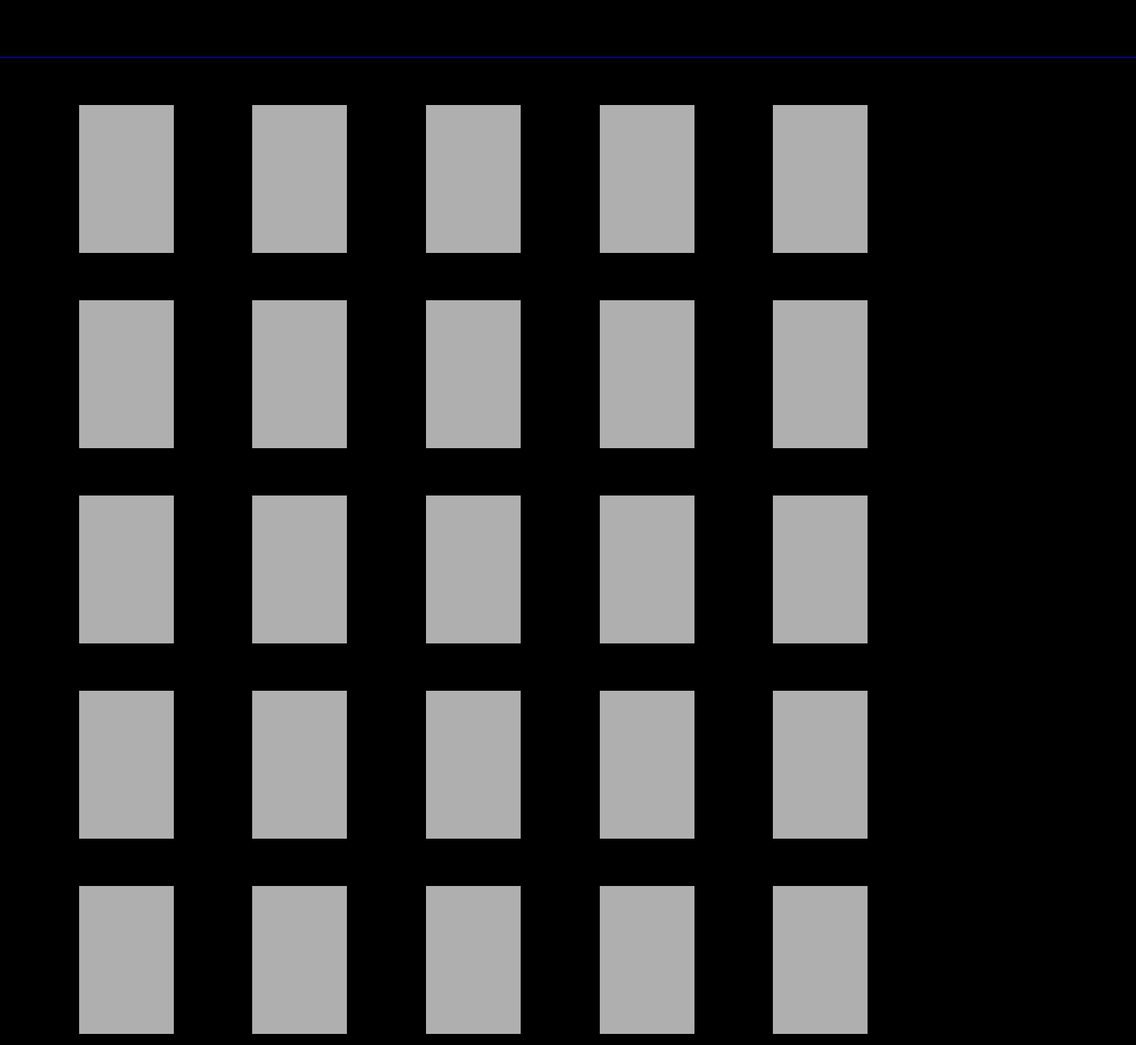
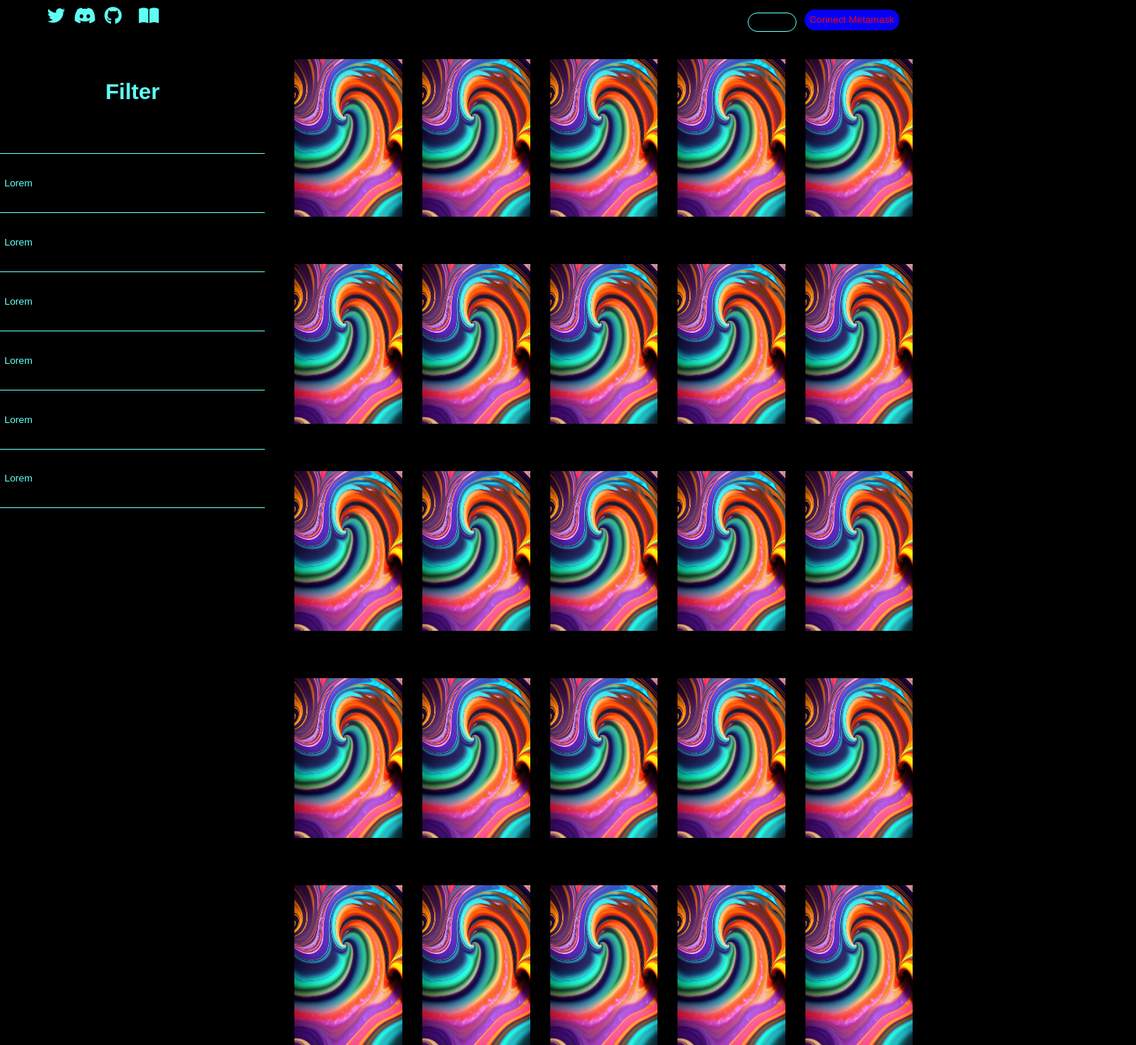
Before and after one commit to 0xacid-club/Acid_NFT, a plain HTML site: page launch_app/index.html in a window 1280 px wide. Shown: the whole page at 74% size, 1536 px wide, since content can reach past the window. Drawn offline with Linux system fonts and the light colour scheme.

Commit message:
updated website

```diff
--- /dev/null
+++ b/launch_app/app.js
@@ -0,0 +1,15 @@
+//scolling function for NFTs
+const documentHeight = document.documentElement.scrollHeight;
+const viewportHeight = window.innerHeight;
+const filter= document.getElementById('filter');
+const filterHeight = filter.getBoundingClientRect().height;
+
+
+window.addEventListener('scroll', () => {
+  if (documentHeight >= viewportHeight-filterHeight) {
+    filter.style.position='fixed';
+  }
+  else {
+    filter.style.position='';
+  }
+})
--- a/launch_app/index.html
+++ b/launch_app/index.html
@@ -5,57 +5,80 @@
   <meta http-equiv="X-UA-Compatible" content="IE=edge">
   <meta name="viewport" content="width=device-width, initial-scale=1.0">
 
+  <link rel="stylesheet" href="https://cdnjs.cloudflare.com/ajax/libs/font-awesome/6.4.0/css/all.min.css" >
   <link rel="stylesheet" href="../style.css"/>
-  <title>Document</title>
+
+  <title>NFT_Gallery</title>
 </head>
 <body>
 
-  <nav>
-  <button type="button" class="pointer" id="connect_metamask">Connect to Metamask</button>
-  <div id="network"></div>
-  <div class="line" id="line3"></div>
+  <nav id="nft_navbar">
+  <button type="button" class="pointer" id="connect_metamask_">Connect Metamask</button>
+  <div id="network_"></div>
+
+
+  <div id="social">
+  <i class="fab fa-twitter fa-xl fa-inverse" id="twitter"></i>
+  <i class="fab fa-discord fa-xl fa-inverse" id="discord"></i>
+  <i class="fab fa-github fa-xl fa-inverse" id="github"></i>
+  <i class="fa-solid fa-book-open fa-xl" id="document"></i>
+  </div>
   </nav>
 
-  <div id="group">
-  <div class="nft"  id="nft1"></div>
-  <div class="nft"  id="nft2"></div>
-  <div class="nft"  id="nft3"></div>
-  <div class="nft"  id="nft4"></div>
-  <div class="nft"  id="nft5"></div>
+  <div id="filter">
+    <h3>Filter</h3>
+    <button type="button" class="collapsible" id="collapsible_1">Lorem</button>
+    <button type="button" class="collapsible">Lorem</button>
+    <button type="button" class="collapsible">Lorem</button>
+    <button type="button" class="collapsible">Lorem</button>
+    <button type="button" class="collapsible">Lorem</button>
+    <button type="button" class="collapsible" id="collapsible_6">Lorem</button>
   </div>
 
-  <div id="group">
-    <div class="nft"  id="nft1"></div>
-    <div class="nft"  id="nft2"></div>
-    <div class="nft"  id="nft3"></div>
-    <div class="nft"  id="nft4"></div>
-    <div class="nft"  id="nft5"></div>
+  <div id="nft_section">
+
+  <div class="group" id="group1">
+  <img src="../nft_images/marble.png" class="nft" id="nft1"/>
+  <img src="../nft_images/marble.png" class="nft" id="nft2"/>
+  <img src="../nft_images/marble.png" class="nft" id="nft3"/>
+  <img src="../nft_images/marble.png" class="nft" id="nft4"/>
+  <img src="../nft_images/marble.png" class="nft" id="nft5"/>
   </div>
 
-  <div id="group">
-    <div class="nft"  id="nft1"></div>
-    <div class="nft"  id="nft2"></div>
-    <div class="nft"  id="nft3"></div>
-    <div class="nft"  id="nft4"></div>
-    <div class="nft"  id="nft5"></div>
+  <div class="group">
+    <img src="../nft_images/marble.png" class="nft" id="nft6"/>
+    <img src="../nft_images/marble.png" class="nft" id="nft7"/>
+    <img src="../nft_images/marble.png" class="nft" id="nft8"/>
+    <img src="../nft_images/marble.png" class="nft" id="nft9"/>
+    <img src="../nft_images/marble.png" class="nft" id="nft10"/>
   </div>
 
-  <div id="group">
-    <div class="nft"  id="nft1"></div>
-    <div class="nft"  id="nft2"></div>
-    <div class="nft"  id="nft3"></div>
-    <div class="nft"  id="nft4"></div>
-    <div class="nft"  id="nft5"></div>
+  <div class="group">
+    <img src="../nft_images/marble.png" class="nft" id="nft1"/>
+    <img src="../nft_images/marble.png" class="nft" id="nft1"/>
+    <img src="../nft_images/marble.png" class="nft" id="nft1"/>
+    <img src="../nft_images/marble.png" class="nft" id="nft1"/>
+    <img src="../nft_images/marble.png" class="nft" id="nft1"/>
   </div>
 
-  <div id="group">
-    <div class="nft"  id="nft1"></div>
-    <div class="nft"  id="nft2"></div>
-    <div class="nft"  id="nft3"></div>
-    <div class="nft"  id="nft4"></div>
-    <div class="nft"  id="nft5"></div>
+  <div class="group">
+    <img src="../nft_images/marble.png"  class="nft" id="nft1"/>
+    <img src="../nft_images/marble.png"  class="nft" id="nft1"/>
+    <img src="../nft_images/marble.png"  class="nft" id="nft1"/>
+    <img src="../nft_images/marble.png"  class="nft" id="nft1"/>
+    <img src="../nft_images/marble.png"  class="nft" id="nft1"/>
   </div>
 
+  <div class="group">
+    <img src="../nft_images/marble.png" class="nft" id="nft1"/>
+    <img src="../nft_images/marble.png"  class="nft" id="nft1"/>
+    <img src="../nft_images/marble.png"  class="nft" id="nft1"/>
+    <img src="../nft_images/marble.png" " class="nft" id="nft1"/>
+    <img src="../nft_images/marble.png"  class="nft" id="nft1"/>
+  </div>
+
+</div>
+
 </body>
-<script src="../app.js"></script>
+<script src="./app.js"></script>
 </html>
--- a/style.css
+++ b/style.css
@@ -12,7 +12,7 @@ background-color: black;
 .line{
 height:0.5vh;
 width:120%;
-animation: line 10s ease-in-out infinite;
+animation: rainbowBackground 10s ease-in-out infinite;
 box-shadow: 0 0 100px 15px;
 }
 
@@ -50,12 +50,24 @@ box-shadow: 0 0 100px 15px;
   font-family: Arial;
 }
 
-#nft_placeholder{
+#main_img{
   position: absolute;
   background-color: rgb(168, 167, 167);
   margin: -34% 0% 0% 15%;
   height: 70vh;
   width:30%;
+}
+
+#social_{
+  position:absolute;
+  width:15%;
+  margin-left:25%;
+  margin-top:5%;
+}
+
+#twitter_,#github_,#discord_{
+  margin-right: 5%;
+  color:#5FFFF4
 }
 
 h1{
@@ -90,43 +102,227 @@ p{
   padding: 1%;
 }
 
-#line3{
-  height:0.1vh;
-  margin: 6% 0% 0% 0%;
-  box-shadow: none;
+
+
+
+
+#nft_navbar{
+  position: fixed;
+  top: 0;
+  width: 100%;
+  height:10vh;
+  background-color: black;
 }
 
-#group{
+#connect_metamask_{
+  position: absolute;
+  margin: 1% 0% 0% 85%;
+  border: none;
+  border-radius: 20px;
+  animation: rainbowBackground 10s ease-in-out infinite;
+  color:white;
+  padding: 0.5%;
+}
+
+#network_{
+  position: absolute;
+  margin: 1.3% 0% 0% 79%;
+  border: 1px solid #5FFFF4;
+  border-radius: 20px;
+  width: 5%;
+  height: 3vh;
+  text-align: center;
+  color:#5FFFF4;
+  font-family: Arial;
+}
+
+#social{
+width: 30%;
+margin-left:5%;
+margin-top:1%;
+}
+
+#twitter,#github,#discord,#document{
+  margin-right: 2%;
+  color:#5FFFF4;
+}
+
+#document{
+  margin-left:3%;
+}
+
+#filter{
+position:relative;
+display:flex;
+flex-direction: column;
+font-family: arial;
+height: 90vh;
+width:28%;
+margin: 0% 0% 0% 0%;
+background-color: black;
+}
+
+h3{
+  font-size: 30px;
+  text-align: center;
+  color:#5FFFF4;
+}
+
+.collapsible{
+  width:100%;
+  height:10vh;
+  border-bottom: none;
+  border-left: none;
+  border-right:none;
+  border-top: 1px solid #5FFFF4;
+  background-color: black;
+  color:#5FFFF4;
+  text-align: left;
+}
+
+#collapsible_1{
+margin-top:10%;
+}
+
+#collapsible_6{
+  border-bottom: 1px solid #5FFFF4;
+}
+
+#nft_section{
+  position:relative;
+  z-index:-1;
+}
+
+.group{
   display:flex;
   flex-direction:row;
-  justify-content: space-evenly;
+  margin: 5% 0% 0% 29%;
+}
+
+#group1{
+margin-top:6%;
 }
 
 .nft{
-  margin-top: 5%;
-  height: 25vh;
-  width:10%;
-  background-color: rgb(175, 175, 175);
+  margin: 0% 0% 0% 3%;
+  height: 27vh;
+  width:16%;
 }
 
-@keyframes line{
+
+
+
+
+
+@keyframes rainbowBackground {
   0% {
     background-color: #be004f;
+    color: blue;
+  }
+
+  25%{
+    background-color: purple;
+    color: red;
+  }
+
+  50%{
+    background-color: blue;
+    color: red;
+  }
+
+  100%{
+    background-color: #be004f;
+    color:blue;
+  }
+}
+
+@keyframes rainbowColor {
+  0% {
     color:#be004f;
   }
 
   25%{
-    background-color: purple;
     color:purple;
   }
 
   50%{
-    background-color: blue;
     color:blue;
   }
 
   100%{
-    background-color: #be004f;
     color:#be004f;
   }
 }
+
+
+@media screen and (min-width:300px) and (max-width:500px){
+
+  #line1{
+    transform: rotate(45deg);
+    transform-origin: -10%;
+    width:200%;
+  }
+
+  #line2{
+    margin-top: 5%;
+    transform: rotate(-45deg);
+    transform-origin: 50%;
+    width: 300%;
+    margin-left:-50%;
+  }
+
+  #connect_metamask{
+    margin: 0% 0% 0% 70%;
+    padding: 1%;
+  }
+
+  #network{
+    position: absolute;
+    margin: 0.5% 0% 0% 58%;
+    width: 10%;
+    height: 2vh;
+  }
+
+  h1{
+    margin: 50% 0% 0% 60%;
+    font-family: arial;
+    font-size: 35px;
+  }
+
+  #nft_placeholder{
+    margin: 35% 0% 0% 15%;
+    height: 25vh;
+    width:35%;
+  }
+
+  #launch_app{
+    margin:95% 0% 0% 15%;
+    width:25%;
+    font-size: 16px;
+    padding: 2%;
+  }
+
+  p{
+    font-size: 16px;
+  }
+
+  #p_div{
+    position: absolute;
+    margin: 110% 0% 0% 10%;
+    width: 85%;
+  }
+
+  #line3{
+    display: none;
+  }
+
+  #group1{
+  margin-top:10%;
+  }
+
+  .nft{
+    margin-top: 5%;
+    height: 7vh;
+    width:11%;
+  }
+}
```
Also changed, not shown: index.html (+16 -6 lines), app.js (line endings or trailing spaces), nft_images/marble.png (added), 1 other file.
